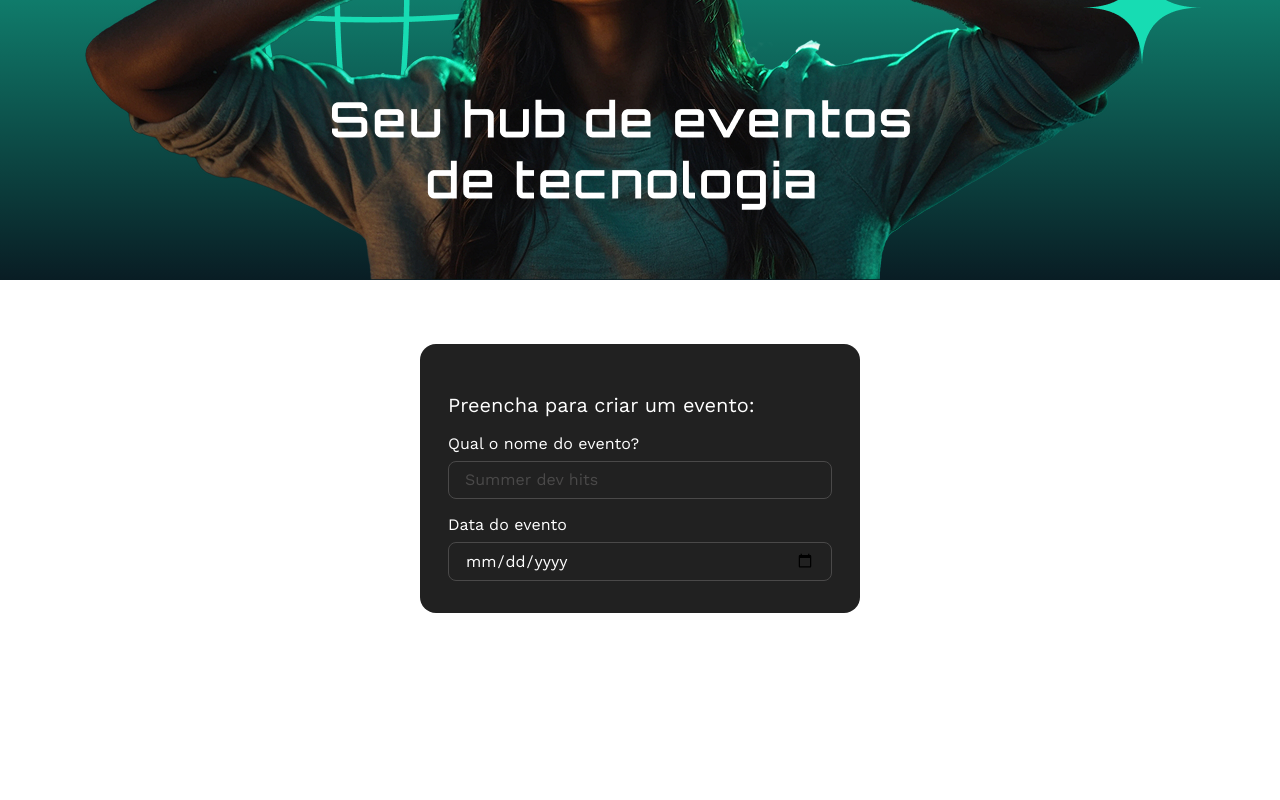
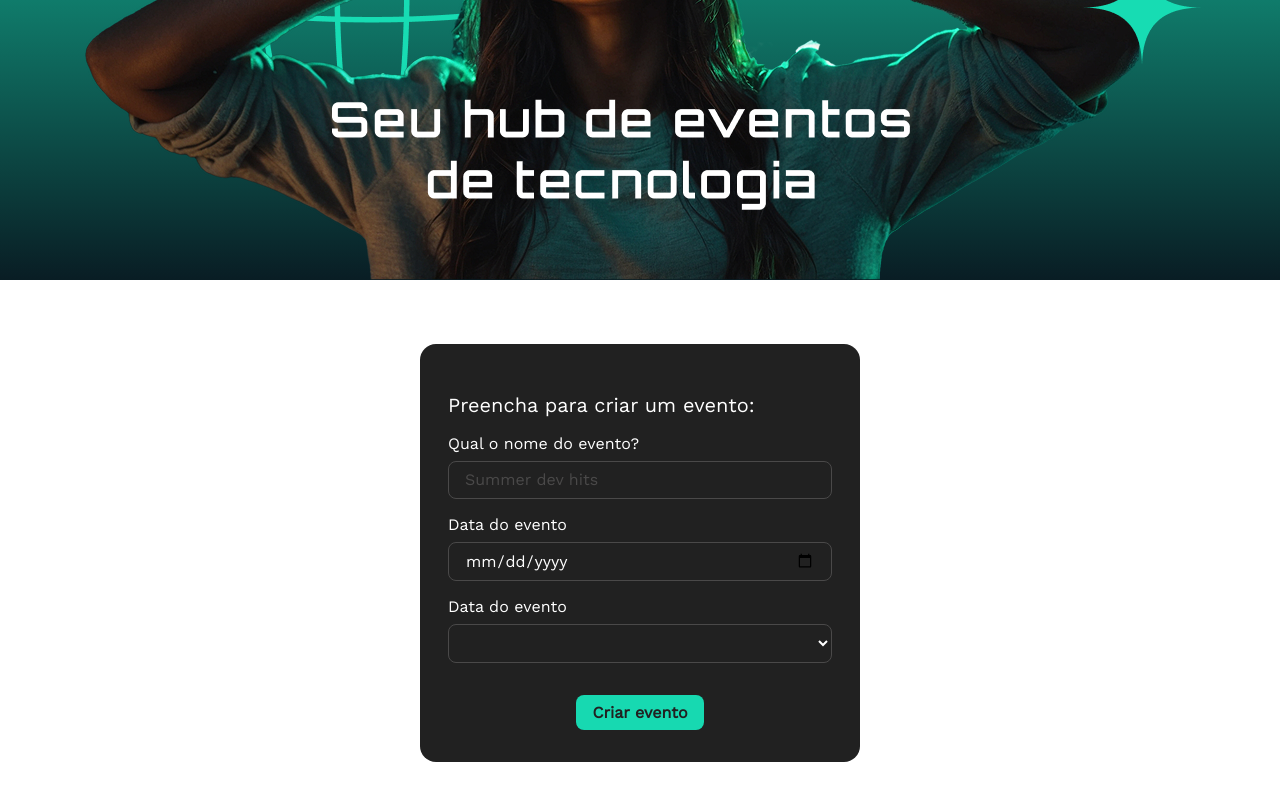
Before and after one commit to GuilhermeDamiani/tecboard-react, a React (Vite) app: page / in a window 1280 px wide. Shown: the part 403-1203 px from the top of the page. Before the commit the page ends 1080 px from the top, so only its background shows below. Built offline with nearby package versions, Linux system fonts and the light colour scheme.

Commit message:
adicionando listasuspensa e botoes

```diff
--- /dev/null
+++ b/src/componentes/Botao/botao.estilos.css
@@ -0,0 +1,15 @@
+.botao {
+    font-weight: 600;
+    font-size: 16px;
+    line-height: 120%;
+    color: #212121;
+    padding: 8px 16px;
+    background-color: #17D9B1;
+    border-radius: 8px;
+    border: none;
+}
+
+.botao:hover {
+    opacity: 0.8;
+    cursor: pointer;
+}
--- /dev/null
+++ b/src/componentes/Botao/index.jsx
@@ -0,0 +1,9 @@
+import './botao.estilos.css'
+
+export function Botao({children}) {
+    return(
+        <button className='botao'>
+            {children}
+        </button>
+    )
+}
--- a/src/componentes/FormularioDeEvento/formulario-de-evento.estilos.css
+++ b/src/componentes/FormularioDeEvento/formulario-de-evento.estilos.css
@@ -12,3 +12,8 @@
   flex-direction: column;
   gap: 16px;
 }
+
+.acoes {
+  margin-top: 32px;
+  text-align: center;
+}
--- a/src/componentes/FormularioDeEvento/index.jsx
+++ b/src/componentes/FormularioDeEvento/index.jsx
@@ -3,6 +3,8 @@ import { CampoDeEntrada } from "../CampoDeEntrada";
 import { CampoDeFormulario } from "../CampoDeFormulario";
 import { Label } from "../Label";
 import { TituloFormulario } from "../TituloFormulario";
+import { Botao } from '../Botao';
+import { ListaSuspensa } from '../ListaSuspensa';
 
 export function FormularioDeEvento() {
 
@@ -24,6 +26,17 @@ export function FormularioDeEvento() {
                     </Label>
                     <CampoDeEntrada type='date' id='dataEvento' name='dataEvento' />
                 </CampoDeFormulario>
+                <CampoDeFormulario>
+                    <Label htmlFor='dataEvento'>
+                        Data do evento
+                    </Label>
+                    <ListaSuspensa/>
+                </CampoDeFormulario>
+            </div>
+            <div className='acoes'>
+                <Botao>
+                  Criar evento
+                </Botao>
             </div>
         </form>
     )
--- /dev/null
+++ b/src/componentes/ListaSuspensa/index.jsx
@@ -0,0 +1,10 @@
+import './lista-suspensa.estilos.css'
+
+export function ListaSuspensa () {
+
+    return (
+        <select className='lista-suspensa-form'>
+            <option value=""></option>
+        </select>
+    )
+}
--- /dev/null
+++ b/src/componentes/ListaSuspensa/lista-suspensa.estilos.css
@@ -0,0 +1,10 @@
+.lista-suspensa-form {
+    border-radius: 8px;
+    background-color: transparent;
+    border: 1px solid #4A4949;
+    font-weight: 400;
+    font-size: 16px;
+    line-height: 120%;
+    color: #FFFFFF;
+    padding: 8px 16px;
+}
```
